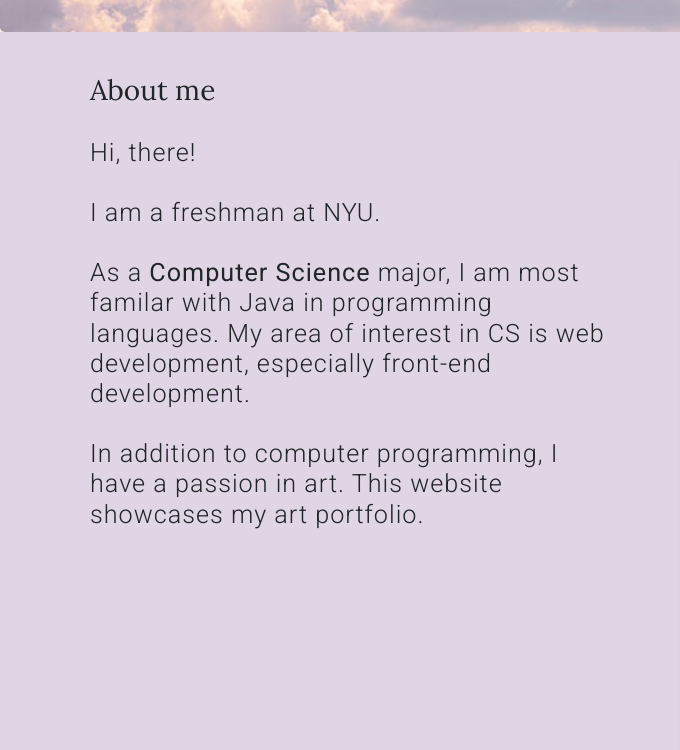
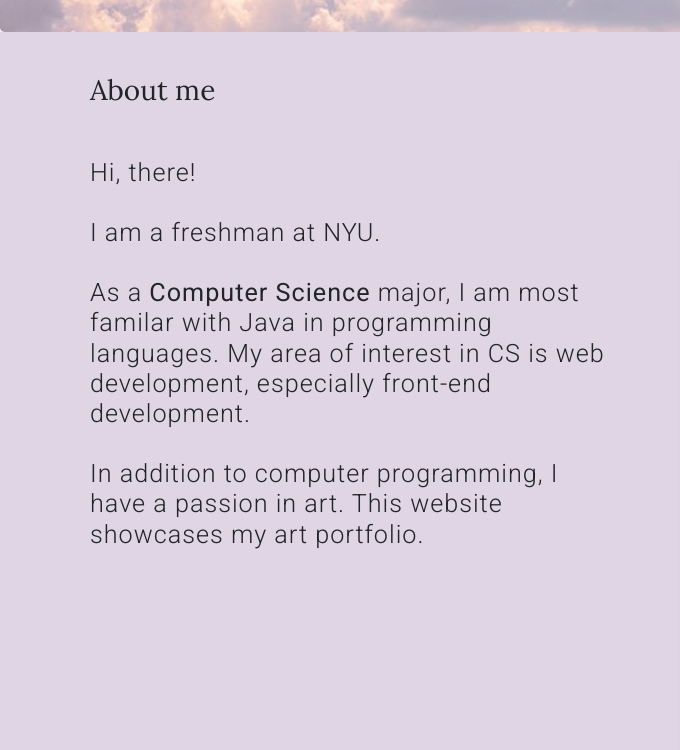
Before and after one commit to rebeccashi/art-portfolio, a plain HTML site: page index.html in a window 1280 px wide. Shown: the part 600-1350 px from the top of the page, 0-680 px from the left. Drawn offline with nearby package versions, Linux system fonts and the light colour scheme; a script that the page names is missing.

Commit message:
intro top padding

```diff
--- a/index.html
+++ b/index.html
@@ -68,6 +68,7 @@
     <div class="row section">
       <div class="col-lg-6" id="text">
         <h3>About me</p2>
+        <div id = "intro-paragraph">
           <p>Hi, there!</p>
           <p>
             I am a freshman at NYU.
@@ -80,6 +81,7 @@
           <p>
             In addition to computer programming, I have a passion in art. This website showcases my art portfolio.
           </p>
+        </div>
       </div>
 
       <div class="col-lg-6">
--- a/style.css
+++ b/style.css
@@ -76,6 +76,10 @@ h2 {
 
 #text {
   padding-right: 30px;
+}
+
+#intro-paragraph {
+  padding-top: 20px;
 }
 
 .col-lg-6 > h3 {
```
Lines whose indentation alone changed are shown as unchanged.
